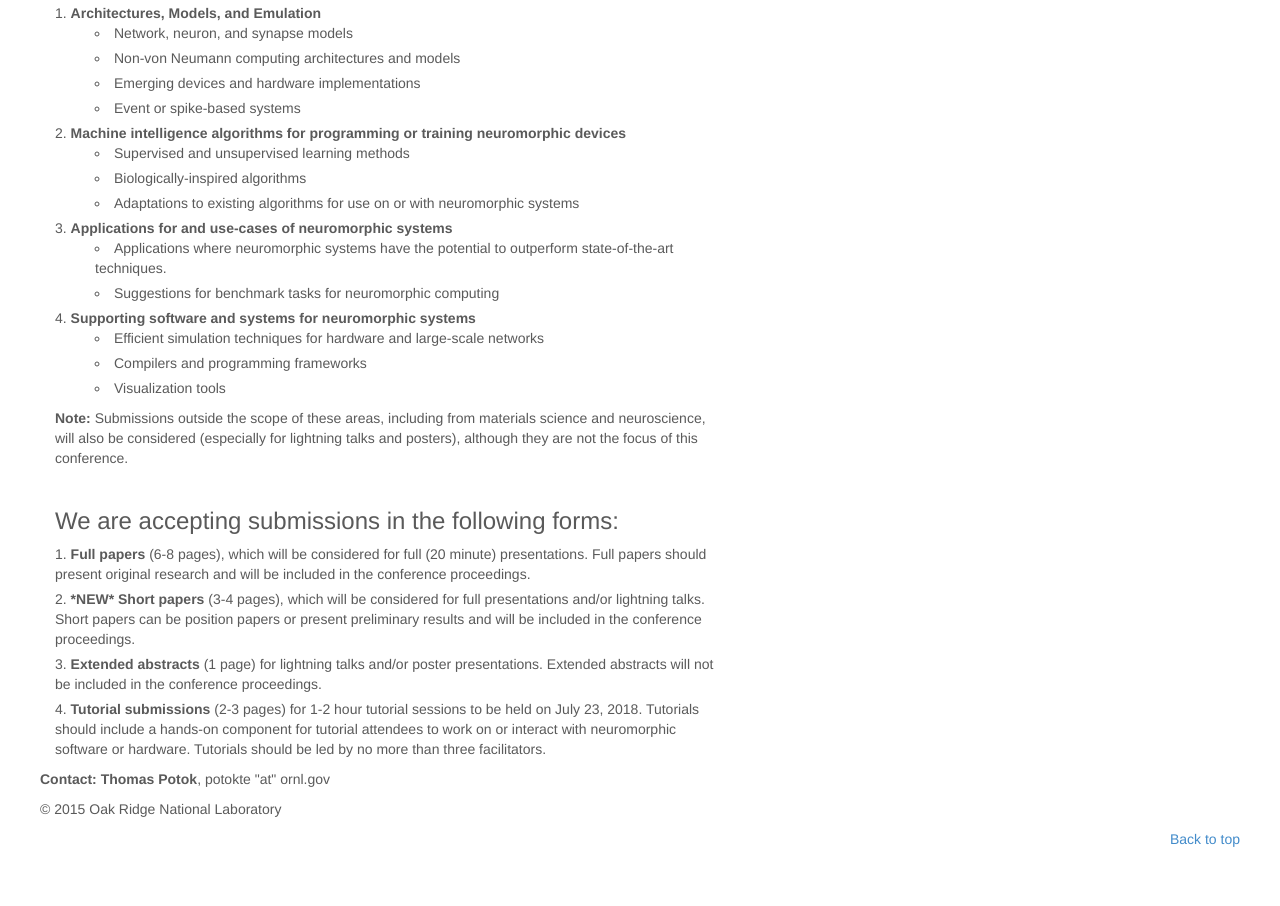
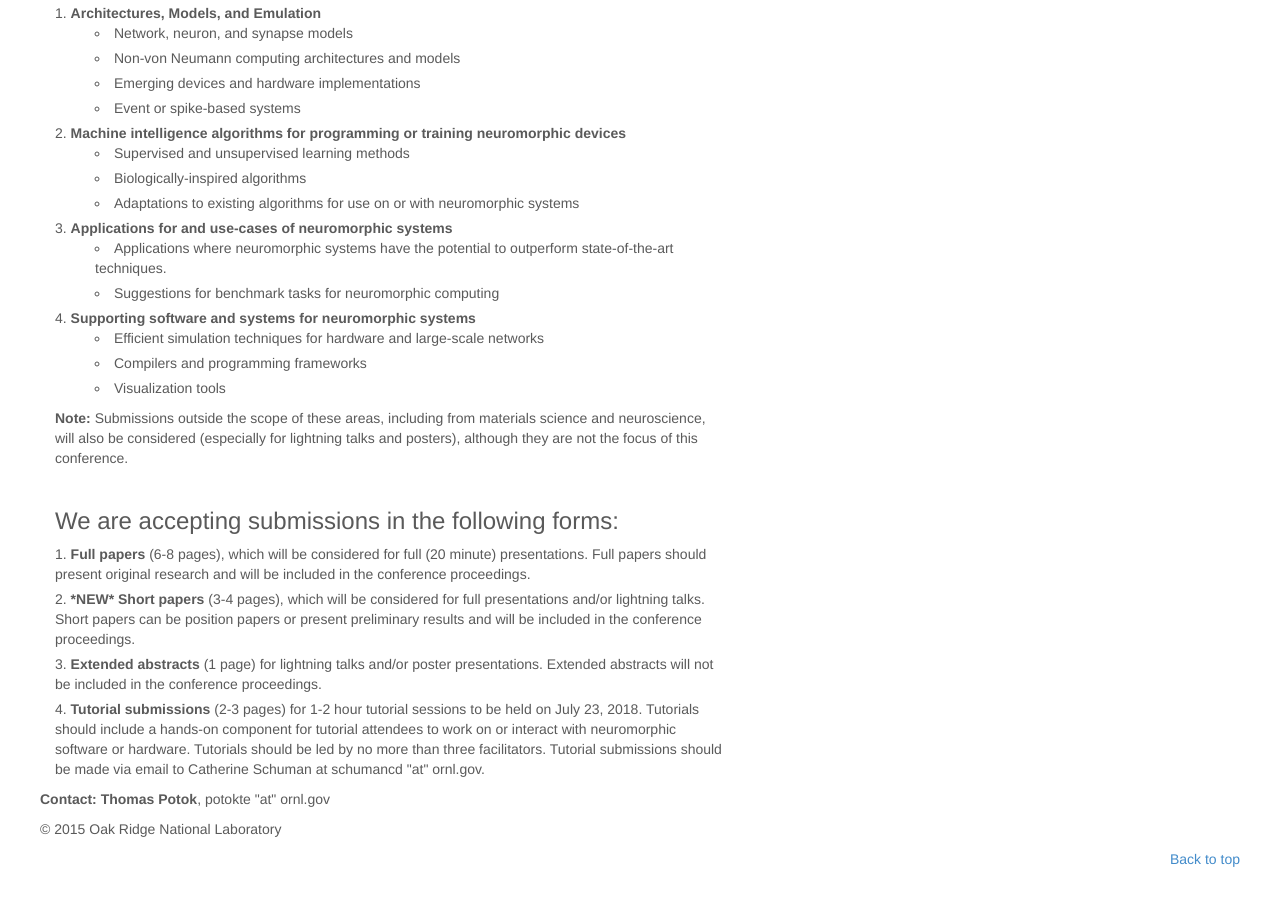
Before and after one commit to ornlcda/icons2018, a plain HTML site: page cfp.html in a window 1280 px wide. Shown: the part 786-1692 px from the top of the page. Drawn offline with nearby package versions, Linux system fonts and the light colour scheme; a script that the page names is missing.

Commit message:
Added note about tutorial submissions.

```diff
--- a/cfp.html
+++ b/cfp.html
@@ -146,7 +146,7 @@ conference.
  <li><b>*NEW* Short papers</b> (3-4 pages), which will be considered for full presentations and/or lightning talks.  Short papers can be position papers or present preliminary results and will be included in the conference proceedings.
                    <li> <b>Extended abstracts</b> (1 page) for lightning talks and/or poster presentations.  Extended abstracts will not be included in the conference proceedings.
 </li>
-					<li><b>Tutorial submissions</b> (2-3 pages) for 1-2 hour tutorial sessions to be held on July 23, 2018.  Tutorials should include a hands-on component for tutorial attendees to work on or interact with neuromorphic software or hardware.  Tutorials should be led by no more than three facilitators. </li>
+					<li><b>Tutorial submissions</b> (2-3 pages) for 1-2 hour tutorial sessions to be held on July 23, 2018.  Tutorials should include a hands-on component for tutorial attendees to work on or interact with neuromorphic software or hardware.  Tutorials should be led by no more than three facilitators. Tutorial submissions should be made via email to Catherine Schuman at schumancd "at" ornl.gov.</li>
                    </ol>
 
            <!--
@@ -202,6 +202,7 @@ White paper Submissions must clearly identify the workshop attendee and include
             <br/>
 			</p>
       <p><a class="btn btn-default" href="https://easychair.org/conferences/?conf=icons2018" role="button">Submit Now</a></p>
+      <p><b>Tutorial submissions should be made via email to Catherine Schuman at schumancd "at" ornl.gov.</b> All other submissions should be made via the <a href="https://easychair.org/conferences/?conf=icons2018">EasyChair submission site</a>.</p>
 		<p>Deadline for abstract submission:  March 30, 2018</p>
 		<p>Paper acceptance notification: May 15, 2018</p>
 		<!--<p>Deadline for full paper submission: July 1, 2017 at 11:59 PM EST.</p>-->
```
